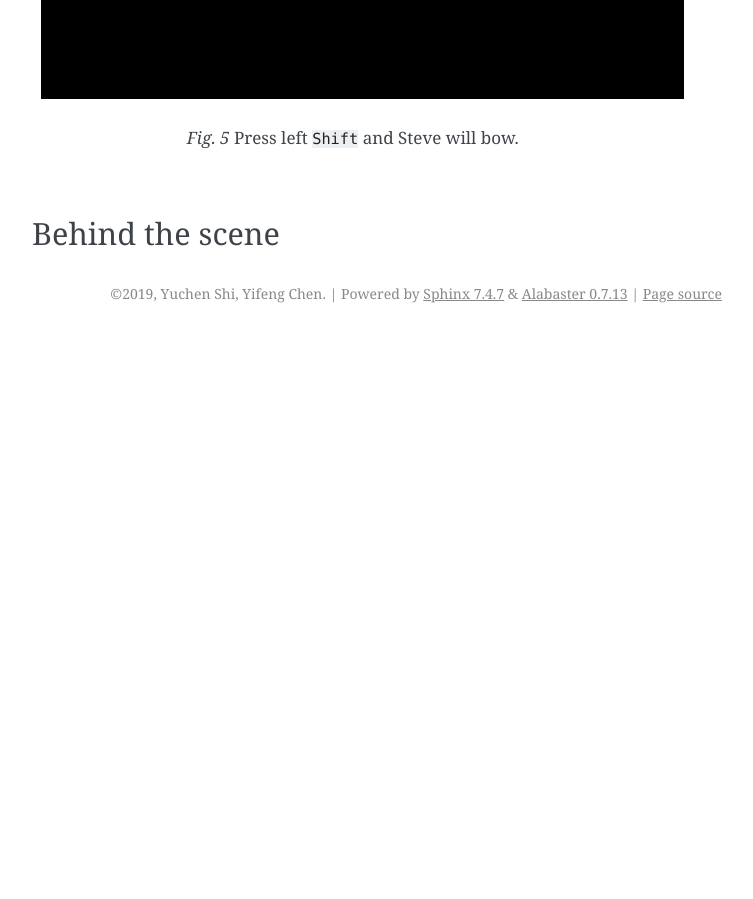
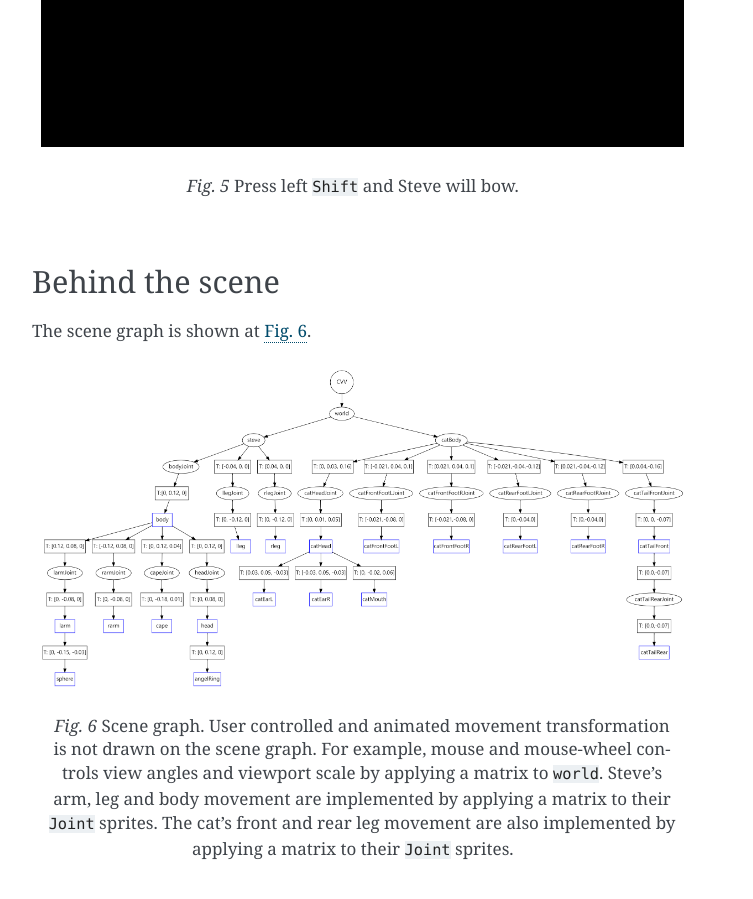
Before and after one commit to aiifabbf/steve, a Sphinx documentation site: the page built from docs/index.rst, in a window 1280 px wide and 900 px high, scrolled down 4351 px. Shown: the whole window, without its empty margins (388-1141 px from the left). Built offline with Sphinx 7.4.7, drawn with Linux system fonts in a browser that asks for light colours; before the commit the page ends 4684 px from its top, so only the background shows below that; some of the changed text lies outside the part shown.

Commit message:
done with docs

```diff
--- a/docs/conf.py
+++ b/docs/conf.py
@@ -122,7 +122,7 @@
 
     # Latex figure (float) alignment
     #
-    # 'figure_align': 'htbp',
+    'figure_align': 'H',
 }
 latex_engine = "xelatex"
 numfig = True
@@ -132,7 +132,7 @@
 #  author, documentclass [howto, manual, or own class]).
 latex_documents = [
     (master_doc, 'steve.tex', 'Project A: steve',
-     'Yuchen Shi ysi5420, Yifeng Chen', 'howto'),
+     'Yuchen Shi ysi5420, Yifeng Chen yct2284', 'howto'),
 ]
 
 
--- a/docs/index.rst
+++ b/docs/index.rst
@@ -27,26 +27,33 @@
 Demo
 ====
 
+:numref:`fig-original`, :numref:`fig-mousedrag`, :numref:`fig-mousewheel`, :numref:`fig-walk` and :numref:`fig-bend` are screenshots of the project.
+
+.. _fig-original:
 .. figure:: fig-original.png
     :width: 100%
 
     Initial scene. The cat will walk around the origin forever, with its tail rotating up and down. The red wool ball on Steve's left hand is a sphere. The halo ring above Steve's head is a torus.
 
+.. _fig-mousedrag:
 .. figure:: fig-mousedrag.png
     :width: 100%
 
     Mouse drag to change view angles. The cape on Steve's back is colored with smoothly-varying per-vertex random colors and its rotating trajectory is a sine wave.
 
+.. _fig-mousewheel:
 .. figure:: fig-mousewheel.png
     :width: 100%
 
     Scroll mouse wheel to zoom in and out.
 
+.. _fig-walk:
 .. figure:: fig-walk.png
     :width: 100%
 
     Press ``W`` and Steve will walk forward. His arms and legs will rotate around the joint naturally. Press ``S`` to let Steve walk backward.
 
+.. _fig-bend:
 .. figure:: fig-bend.png
     :width: 100%
 
@@ -54,3 +61,11 @@
 
 Behind the scene
 ================
+
+The scene graph is shown at :numref:`fig-scene-graph`.
+
+.. _fig-scene-graph:
+.. figure:: scene_graph.png
+    :width: 100%
+
+    Scene graph. User controlled and animated movement transformation is not drawn on the scene graph. For example, mouse and mouse-wheel controls view angles and viewport scale by applying a matrix to ``world``. Steve's arm, leg and body movement are implemented by applying a matrix to their ``Joint`` sprites. The cat's front and rear leg movement are also implemented by applying a matrix to their ``Joint`` sprites.
```
